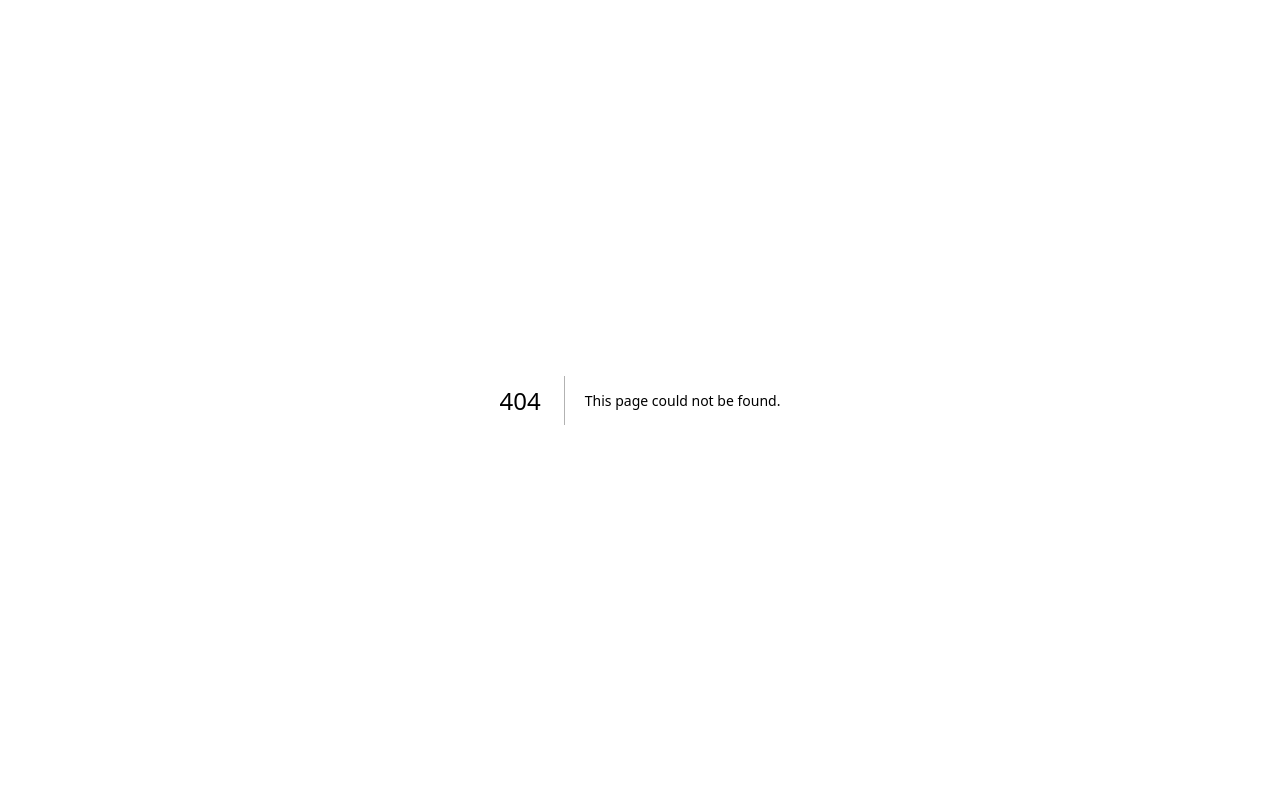
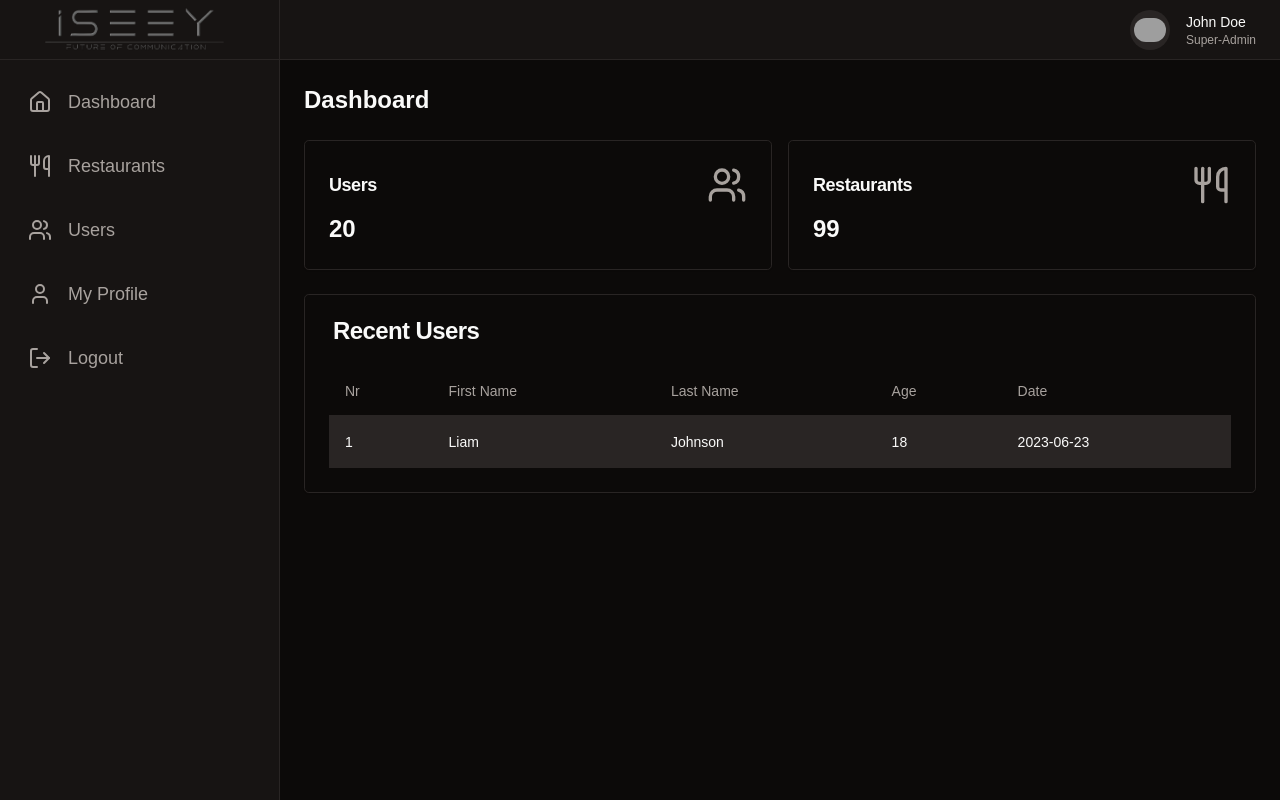
Before and after one commit to miki-tebe/iseey-restaurant-frontend, a Next.js app: page /dashboard in a window 1280 px wide. Before the commit this address had no page. Built offline with nearby package versions, Linux system fonts and the light colour scheme; no server answers; grey boxes are pictures that could not be loaded.

Commit message:
Add .env to .gitignore and add dashboard layout and page components

```diff
--- /dev/null
+++ b/src/app/dashboard/layout.tsx
@@ -0,0 +1,171 @@
+"use client";
+
+import Link from "next/link";
+import Image from "next/image";
+import { Home, Menu, ForkKnife, User, Users, LogOut } from "lucide-react";
+
+import { Button } from "@/components/ui/button";
+import { Sheet, SheetContent, SheetTrigger } from "@/components/ui/sheet";
+import { logout } from "../actions";
+
+function MobileSideBar() {
+  return (
+    <Sheet>
+      <SheetTrigger asChild>
+        <Button variant="outline" size="icon" className="shrink-0 md:hidden">
+          <Menu className="h-5 w-5" />
+          <span className="sr-only">Toggle navigation menu</span>
+        </Button>
+      </SheetTrigger>
+      <SheetContent side="left" className="flex flex-col">
+        <nav className="grid gap-2 text-lg font-medium">
+          <Link
+            href="/dashboard"
+            className="flex items-center gap-2 font-semibold lg:px-5"
+          >
+            <Image
+              src="/images/logo4.png"
+              alt="ISSEY Logo"
+              width={180}
+              height={180}
+            />
+          </Link>
+          <Link
+            href="#"
+            className="mx-[-0.65rem] flex items-center gap-4 rounded-xl px-3 py-2 text-muted-foreground hover:text-foreground"
+          >
+            <Home className="h-5 w-5" />
+            Dashboard
+          </Link>
+          <Link
+            href="#"
+            className="mx-[-0.65rem] flex items-center gap-4 rounded-xl px-3 py-2 text-muted-foreground hover:text-foreground"
+          >
+            <ForkKnife className="h-5 w-5" />
+            Restaurants
+          </Link>
+          <Link
+            href="#"
+            className="mx-[-0.65rem] flex items-center gap-4 rounded-xl px-3 py-2 text-muted-foreground hover:text-foreground"
+          >
+            <Users className="h-5 w-5" />
+            Users
+          </Link>
+          <Link
+            href="#"
+            className="mx-[-0.65rem] flex items-center gap-4 rounded-xl px-3 py-2 text-muted-foreground hover:text-foreground"
+          >
+            <User className="h-5 w-5" />
+            My Profile
+          </Link>
+          <Link
+            href="#"
+            className="mx-[-0.65rem] flex items-center gap-4 rounded-xl px-3 py-2 text-muted-foreground hover:text-foreground"
+          >
+            <LogOut className="h-5 w-5" />
+            Logout
+          </Link>
+        </nav>
+      </SheetContent>
+    </Sheet>
+  );
+}
+
+function DesktopSideBar() {
+  return (
+    <div className="hidden border-r bg-muted/40 md:block">
+      <div className="flex h-full max-h-screen flex-col gap-5">
+        <div className="flex h-14 items-center border-b px-4 lg:h-[60px] lg:px-6">
+          <Link
+            href="/dashboard"
+            className="flex items-center gap-2 font-semibold lg:px-5"
+          >
+            <Image
+              src="/images/logo4.png"
+              alt="ISSEY Logo"
+              width={180}
+              height={180}
+            />
+          </Link>
+        </div>
+        <div className="flex-1">
+          <nav className="grid items-start px-2 text-lg font-medium lg:px-4 gap-5">
+            <Link
+              href="#"
+              className="flex items-center gap-4 rounded-lg px-3 py-2 text-muted-foreground transition-all hover:text-primary"
+            >
+              <Home className="h-6 w-6" />
+              Dashboard
+            </Link>
+            <Link
+              href="#"
+              className="flex items-center gap-4 rounded-lg px-3 py-2 text-muted-foreground transition-all hover:text-primary"
+            >
+              <ForkKnife className="h-6 w-6" />
+              Restaurants
+            </Link>
+            <Link
+              href="#"
+              className="flex items-center gap-4 rounded-lg px-3 py-2 text-muted-foreground transition-all hover:text-primary"
+            >
+              <Users className="h-6 w-6" />
+              Users
+            </Link>
+            <Link
+              href="#"
+              className="flex items-center gap-4 rounded-lg px-3 py-2 text-muted-foreground transition-all hover:text-primary"
+            >
+              <User className="h-6 w-6" />
+              My Profile
+            </Link>
+            <a
+              onClick={() => logout()}
+              className="flex items-center gap-4 rounded-lg px-3 py-2 text-muted-foreground transition-all hover:text-primary"
+            >
+              <LogOut className="h-6 w-6" />
+              Logout
+            </a>
+          </nav>
+        </div>
+      </div>
+    </div>
+  );
+}
+
+function Header() {
+  return (
+    <header className="flex h-14 items-center gap-4 border-b bg-muted/40 px-4 lg:h-[60px] lg:px-6">
+      <MobileSideBar />
+      <div className="ml-auto flex items-center gap-2"></div>
+      <Button variant="secondary" size="icon" className="rounded-full">
+        <Image
+          src="/images/avatar.png"
+          alt="User Avatar"
+          width={32}
+          height={32}
+          className="rounded-full"
+        />
+      </Button>
+      <div>
+        <div className="text-sm font-medium">John Doe</div>
+        <div className="text-xs text-muted-foreground">Super-Admin</div>
+      </div>
+    </header>
+  );
+}
+
+export default function DashboardLayout({
+  children,
+}: {
+  children: React.ReactNode;
+}) {
+  return (
+    <div className="grid min-h-screen w-full md:grid-cols-[220px_1fr] lg:grid-cols-[280px_1fr]">
+      <DesktopSideBar />
+      <div className="flex flex-col">
+        <Header />
+        {children}
+      </div>
+    </div>
+  );
+}
--- /dev/null
+++ b/src/app/dashboard/page.tsx
@@ -0,0 +1,69 @@
+import { Card, CardHeader, CardTitle, CardContent } from "@/components/ui/card";
+import {
+  Table,
+  TableHeader,
+  TableRow,
+  TableHead,
+  TableBody,
+  TableCell,
+} from "@/components/ui/table";
+import { ForkKnife, Users } from "lucide-react";
+
+export default function Dashboard() {
+  return (
+    <main className="flex flex-1 flex-col gap-4 p-4 lg:gap-6 lg:p-6">
+      <div className="flex items-center">
+        <h1 className="text-lg font-semibold md:text-2xl">Dashboard</h1>
+      </div>
+      <div className="grid gap-4 sm:grid-cols-1 lg:grid-cols-2">
+        <Card>
+          <CardHeader className="flex flex-row items-center justify-between space-y-0 pb-2">
+            <CardTitle className="text-lg">Users</CardTitle>
+            <Users className="h-10 w-10 text-muted-foreground" />
+          </CardHeader>
+          <CardContent>
+            <div className="text-2xl font-bold">20</div>
+          </CardContent>
+        </Card>
+        <Card>
+          <CardHeader className="flex flex-row items-center justify-between space-y-0 pb-2">
+            <CardTitle className="text-lg">Restaurants</CardTitle>
+            <ForkKnife className="h-10 w-10 text-muted-foreground" />
+          </CardHeader>
+          <CardContent>
+            <div className="text-2xl font-bold">99</div>
+          </CardContent>
+        </Card>
+      </div>
+      <Card x-chunk="dashboard-05-chunk-3">
+        <CardHeader className="px-7">
+          <CardTitle>Recent Users</CardTitle>
+        </CardHeader>
+        <CardContent>
+          <Table>
+            <TableHeader>
+              <TableRow>
+                <TableHead className="hidden sm:table-cell">Nr</TableHead>
+                <TableHead>First Name</TableHead>
+                <TableHead>Last Name</TableHead>
+                <TableHead className="hidden md:table-cell">Age</TableHead>
+                <TableHead className="hidden md:table-cell">Date</TableHead>
+              </TableRow>
+            </TableHeader>
+            <TableBody>
+              <TableRow className="bg-accent">
+                <TableCell className="hidden sm:table-cell">1</TableCell>
+                <TableCell>Liam</TableCell>
+                <TableCell>Johnson</TableCell>
+                <TableCell className="hidden md:table-cell">18</TableCell>
+                <TableCell className="hidden md:table-cell">
+                  2023-06-23
+                </TableCell>
+              </TableRow>
+            </TableBody>
+          </Table>
+        </CardContent>
+      </Card>
+    </main>
+  );
+}
```
Also changed, not shown: 1 other file (tests, documents, lock files or other folders).
